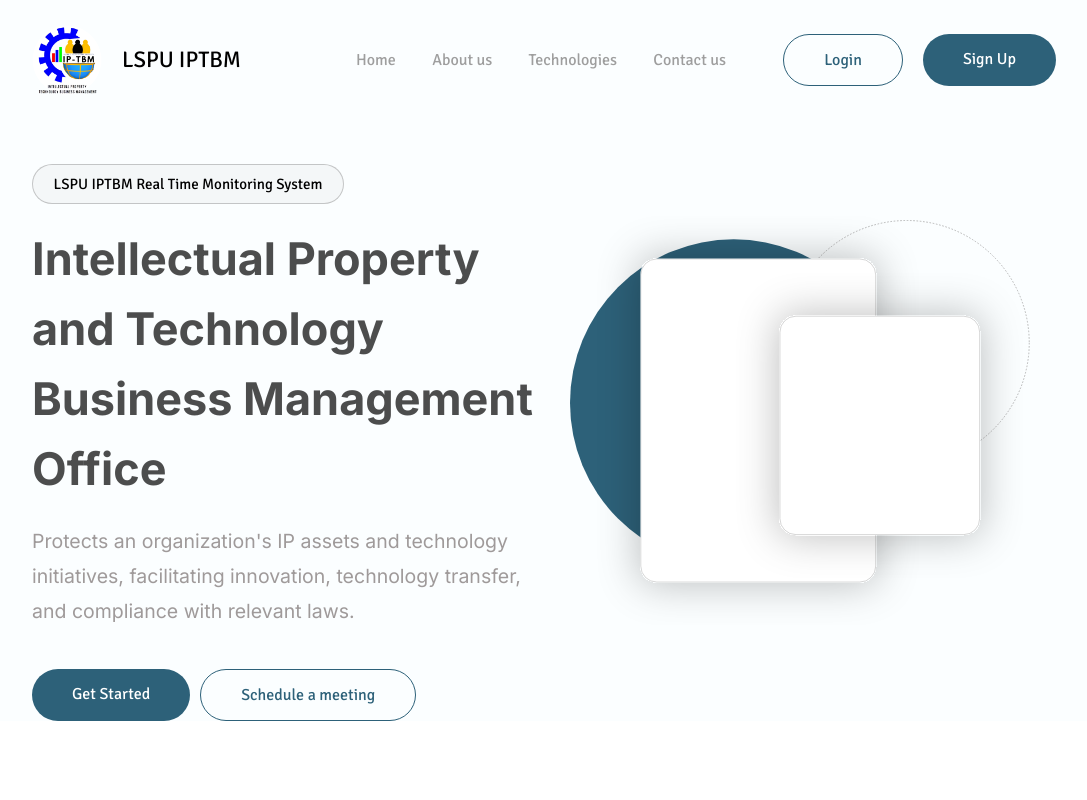
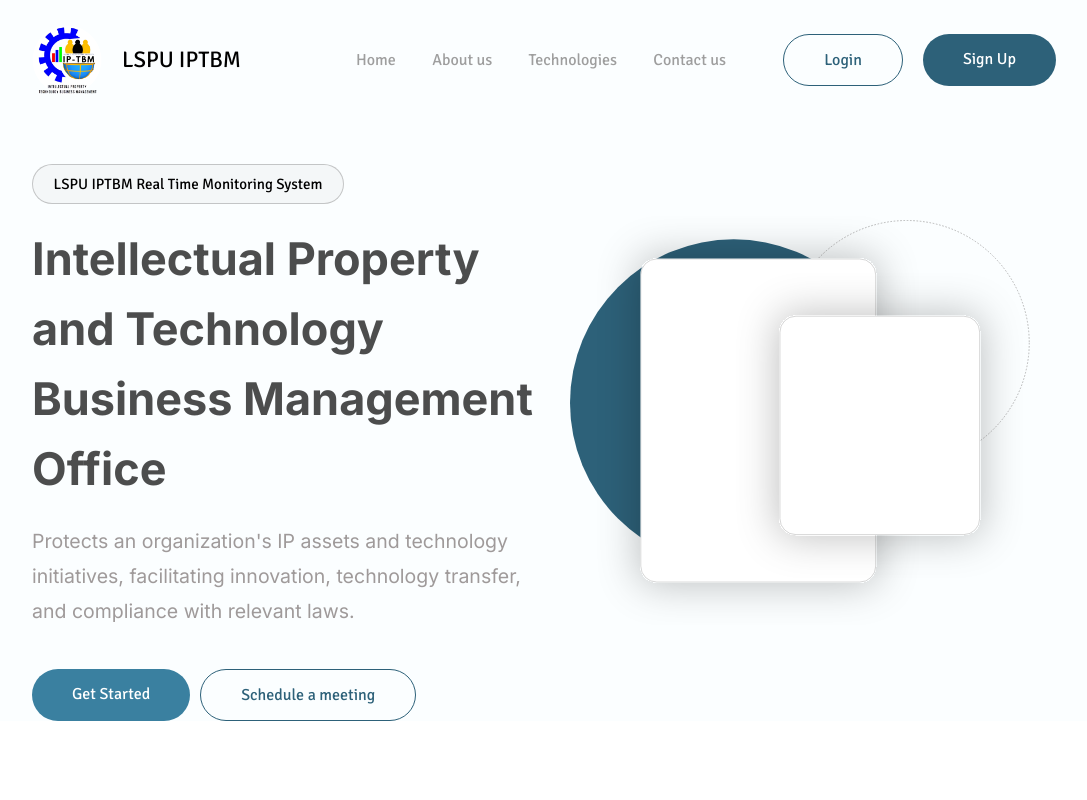
Before and after one commit to progchris00/LSPU-IPTBM-RTMS, a React (Vite) app: page / in a window 1280 px wide. In both pictures the pointer is over the link "Get Started". Shown: the top 800 px of the page, without its empty margins (96-1183 px from the left). Built offline with nearby package versions, Linux system fonts and the light colour scheme.

Commit message:
feat: add hover effects on hero buttons

```diff
--- a/src/index.css
+++ b/src/index.css
@@ -677,6 +677,15 @@ nav > ul > li {
 .auth-buttons .solid-button:hover {
   background-color: #3a80a0;
 }
+
+.hero-buttons .solid-button:hover {
+  background-color: #3a80a0;
+}
+
+.hero-buttons .ghost-button:hover {
+  background-color: rgb(240, 240, 240);
+}
+
 /* End of hover effects */
 
 /* Start of Special classes */
```
